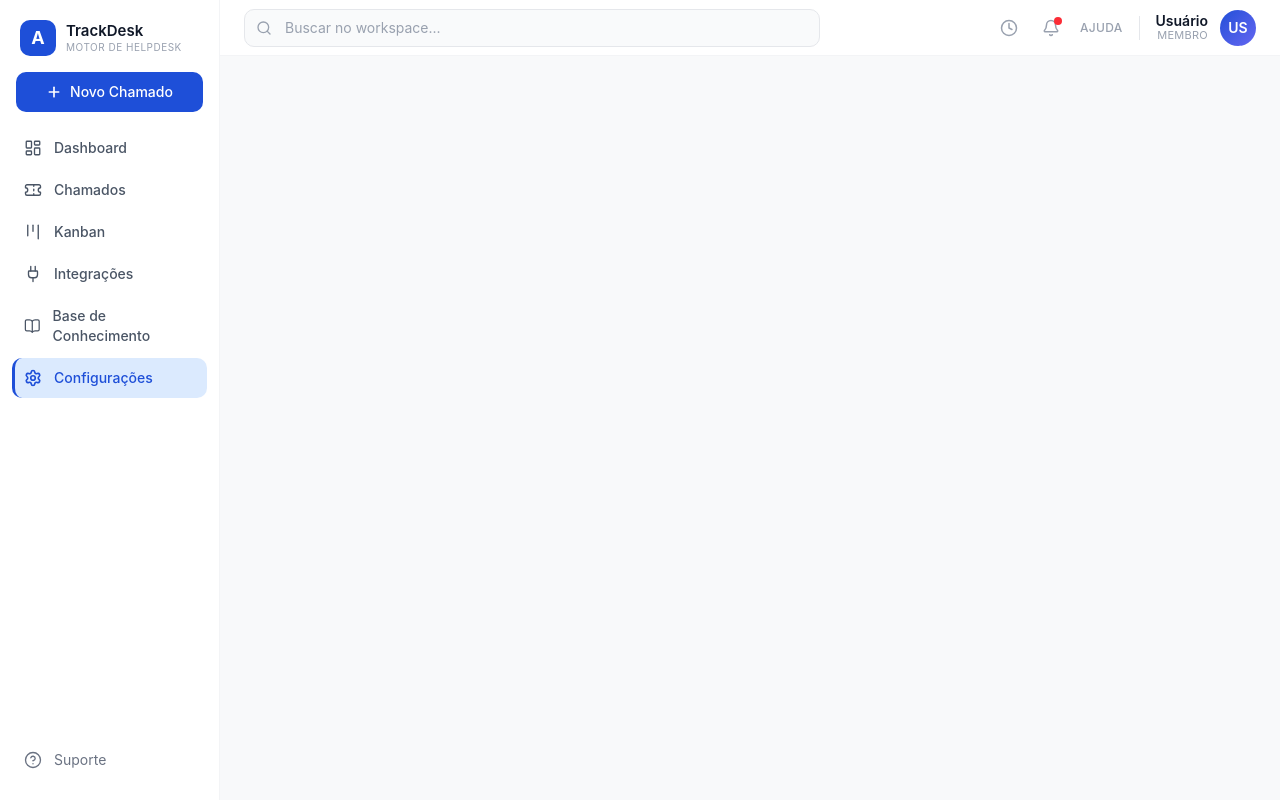
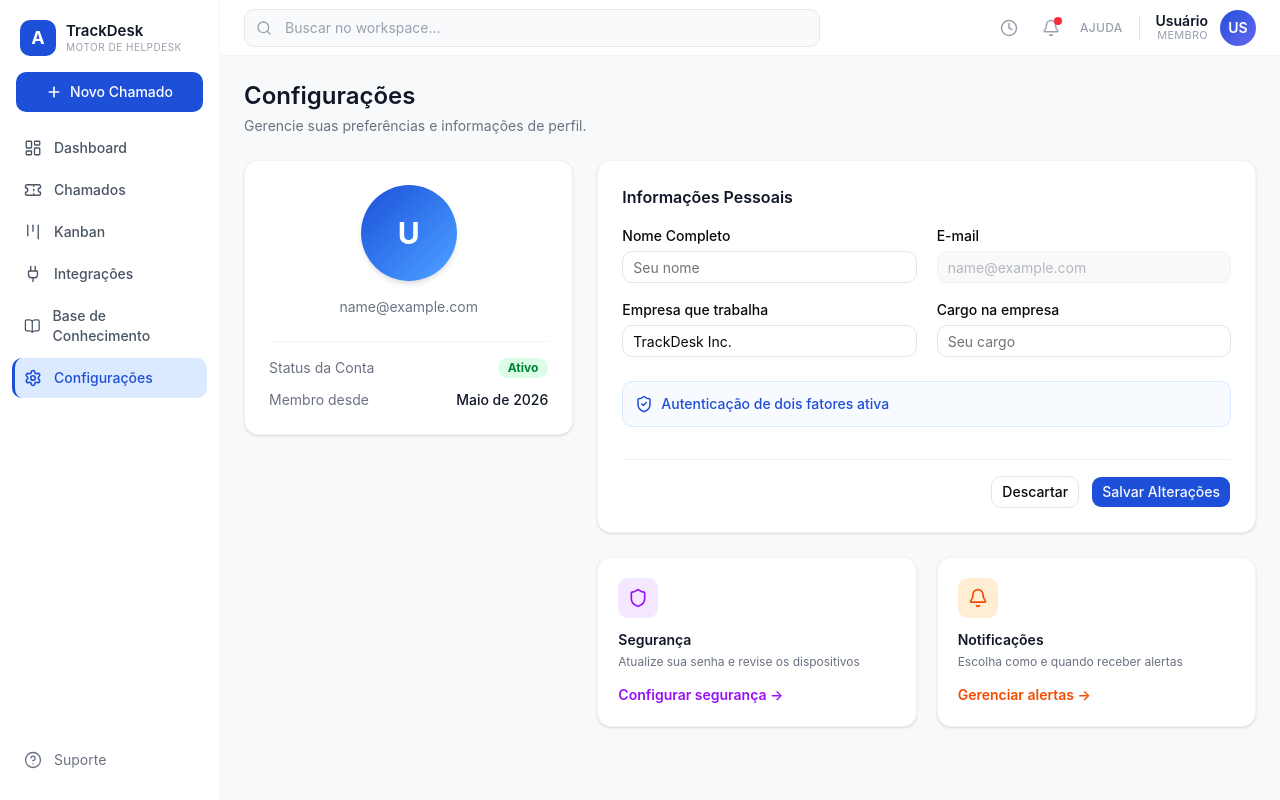
Before and after one commit to ElitonBrighenti/trackdesk, a Next.js app in the folder frontend/: page /configuracoes in a window 1280 px wide. Built offline with nearby package versions, Linux system fonts and the light colour scheme; sample sign-in values are in the browser's storage.

Commit message:
feat(frontend): adiciona página de configurações com perfil e preferências
formulário pré-preenchido com dados do usuário logado, toast de sucesso,

cards de segurança e notificações

```diff
--- a/frontend/app/(dashboard)/configuracoes/page.jsx
+++ b/frontend/app/(dashboard)/configuracoes/page.jsx
@@ -1,13 +1,215 @@
-// TODO: Implementar página de Configurações
-// Foto de perfil circular com botão de câmera
-// Formulário: nome completo, e-mail, empresa, cargo
-// Cards laterais: Segurança, Notificações
-// Botões: Descartar / Salvar Alterações
+'use client'
+
+import { useEffect, useState } from 'react'
+import { getUser } from '@/lib/auth'
+import { Shield, ShieldCheck, Bell, CheckCircle2 } from 'lucide-react'
+import { Input } from '@/components/ui/input'
+import { Button } from '@/components/ui/button'
+import { Label } from '@/components/ui/label'
+
+const getInitials = (name) => {
+  if (!name) return 'U'
+  const parts = name.split(' ')
+  if (parts.length > 1) {
+    return (parts[0][0] + parts[parts.length - 1][0]).toUpperCase()
+  }
+  return name.substring(0, 2).toUpperCase()
+}
 
 export default function ConfiguracoesPage() {
+  const [user, setUser] = useState(null)
+  const [formData, setFormData] = useState({
+    nome: '',
+    email: '',
+    empresa: 'TrackDesk Inc.', // Default falso
+    cargo: ''
+  })
+  const [showToast, setShowToast] = useState(false)
+
+  const carregarUsuario = () => {
+    const usr = getUser()
+    if (usr) {
+      setUser(usr)
+      setFormData({
+        nome: usr.nome || '',
+        email: usr.email || '',
+        empresa: 'TrackDesk Inc.',
+        cargo: usr.cargo || ''
+      })
+    }
+  }
+
+  useEffect(() => {
+    carregarUsuario()
+  }, [])
+
+  const handleChange = (e) => {
+    setFormData((prev) => ({ ...prev, [e.target.name]: e.target.value }))
+  }
+
+  const handleDescartar = () => {
+    carregarUsuario()
+  }
+
+  const handleSalvar = () => {
+    // Simula a persistência
+    setShowToast(true)
+    setTimeout(() => {
+      setShowToast(false)
+    }, 3000)
+  }
+
+  if (!user) {
+    return null // Evita flicker durante carregamento
+  }
+
+  // Data atual formatada (Membro desde)
+  const today = new Date().toLocaleDateString('pt-BR', { month: 'long', year: 'numeric' })
+  const memberSince = today.charAt(0).toUpperCase() + today.slice(1)
+
   return (
-    <main>
-      {/* Configurações — aguardando implementação */}
-    </main>
+    <div className="max-w-5xl">
+      {/* Header */}
+      <div className="mb-6">
+        <h1 className="text-2xl font-semibold text-gray-900">Configurações</h1>
+        <p className="text-sm text-gray-500 mt-1">
+          Gerencie suas preferências e informações de perfil.
+        </p>
+      </div>
+
+      <div className="flex flex-col md:flex-row gap-6 items-start">
+        {/* Coluna Esquerda (1/3) */}
+        <div className="w-full md:w-1/3 flex flex-col gap-6">
+          {/* Card Perfil */}
+          <div className="bg-white rounded-xl p-6 shadow-sm border border-gray-100 flex flex-col items-center text-center">
+            <div className="w-24 h-24 rounded-full bg-gradient-to-br from-[#1E4FD8] to-blue-400 flex items-center justify-center text-white text-3xl font-bold shadow-md mb-4">
+              {getInitials(user.nome)}
+            </div>
+            <h2 className="text-lg font-bold text-gray-900">{user.nome}</h2>
+            <p className="text-sm text-gray-500 mb-6">{user.email}</p>
+
+            <div className="w-full border-t border-gray-100 pt-4 flex flex-col gap-3 text-left">
+              <div className="flex justify-between items-center">
+                <span className="text-sm text-gray-500">Status da Conta</span>
+                <span className="bg-green-100 text-green-700 text-xs font-bold px-2.5 py-0.5 rounded-full">
+                  Ativo
+                </span>
+              </div>
+              <div className="flex justify-between items-center">
+                <span className="text-sm text-gray-500">Membro desde</span>
+                <span className="text-sm font-medium text-gray-900">{memberSince}</span>
+              </div>
+            </div>
+          </div>
+        </div>
+
+        {/* Coluna Direita (2/3) */}
+        <div className="w-full md:w-2/3 flex flex-col gap-6">
+          {/* Formulário */}
+          <div className="bg-white rounded-xl p-6 shadow-sm border border-gray-100">
+            <h2 className="text-base font-semibold text-gray-900 mb-5">Informações Pessoais</h2>
+
+            <div className="grid grid-cols-1 md:grid-cols-2 gap-5 mb-6">
+              <div className="space-y-2">
+                <Label htmlFor="nome">Nome Completo</Label>
+                <Input
+                  id="nome"
+                  name="nome"
+                  value={formData.nome}
+                  onChange={handleChange}
+                  placeholder="Seu nome"
+                />
+              </div>
+              <div className="space-y-2">
+                <Label htmlFor="email">E-mail</Label>
+                <Input
+                  id="email"
+                  name="email"
+                  value={formData.email}
+                  onChange={handleChange}
+                  placeholder="Seu e-mail"
+                  disabled
+                  className="bg-gray-50 text-gray-500"
+                />
+              </div>
+              <div className="space-y-2">
+                <Label htmlFor="empresa">Empresa que trabalha</Label>
+                <Input
+                  id="empresa"
+                  name="empresa"
+                  value={formData.empresa}
+                  onChange={handleChange}
+                  placeholder="Nome da empresa"
+                />
+              </div>
+              <div className="space-y-2">
+                <Label htmlFor="cargo">Cargo na empresa</Label>
+                <Input
+                  id="cargo"
+                  name="cargo"
+                  value={formData.cargo}
+                  onChange={handleChange}
+                  placeholder="Seu cargo"
+                />
+              </div>
+            </div>
+
+            {/* 2FA */}
+            <div className="flex items-center gap-2 mb-8 bg-blue-50/50 p-3 rounded-lg border border-blue-100">
+              <ShieldCheck size={18} className="text-[#1E4FD8]" />
+              <span className="text-sm font-medium text-[#1E4FD8]">Autenticação de dois fatores ativa</span>
+            </div>
+
+            {/* Botões */}
+            <div className="flex items-center justify-end gap-3 pt-4 border-t border-gray-100 relative">
+              {showToast && (
+                <div className="absolute left-0 flex items-center gap-2 text-green-600 bg-green-50 px-3 py-1.5 rounded-lg border border-green-200 animate-in fade-in slide-in-from-bottom-2">
+                  <CheckCircle2 size={16} />
+                  <span className="text-sm font-medium">Alterações salvas!</span>
+                </div>
+              )}
+              <Button variant="outline" onClick={handleDescartar}>
+                Descartar
+              </Button>
+              <Button onClick={handleSalvar} className="bg-[#1E4FD8] hover:bg-blue-700">
+                Salvar Alterações
+              </Button>
+            </div>
+          </div>
+
+          {/* Cards Inferiores Side-by-Side */}
+          <div className="grid grid-cols-1 md:grid-cols-2 gap-5">
+            {/* Segurança */}
+            <div className="bg-white rounded-xl p-5 shadow-sm border border-gray-100 hover:shadow-md transition-shadow cursor-pointer group">
+              <div className="w-10 h-10 bg-purple-100 rounded-lg flex items-center justify-center mb-3">
+                <Shield size={20} className="text-purple-600" />
+              </div>
+              <h3 className="text-sm font-semibold text-gray-900 mb-1">Segurança</h3>
+              <p className="text-xs text-gray-500 mb-3">
+                Atualize sua senha e revise os dispositivos
+              </p>
+              <span className="text-sm font-semibold text-purple-600 group-hover:underline">
+                Configurar segurança &rarr;
+              </span>
+            </div>
+
+            {/* Notificações */}
+            <div className="bg-white rounded-xl p-5 shadow-sm border border-gray-100 hover:shadow-md transition-shadow cursor-pointer group">
+              <div className="w-10 h-10 bg-orange-100 rounded-lg flex items-center justify-center mb-3">
+                <Bell size={20} className="text-orange-600" />
+              </div>
+              <h3 className="text-sm font-semibold text-gray-900 mb-1">Notificações</h3>
+              <p className="text-xs text-gray-500 mb-3">
+                Escolha como e quando receber alertas
+              </p>
+              <span className="text-sm font-semibold text-orange-600 group-hover:underline">
+                Gerenciar alertas &rarr;
+              </span>
+            </div>
+          </div>
+
+        </div>
+      </div>
+    </div>
   )
 }
```
